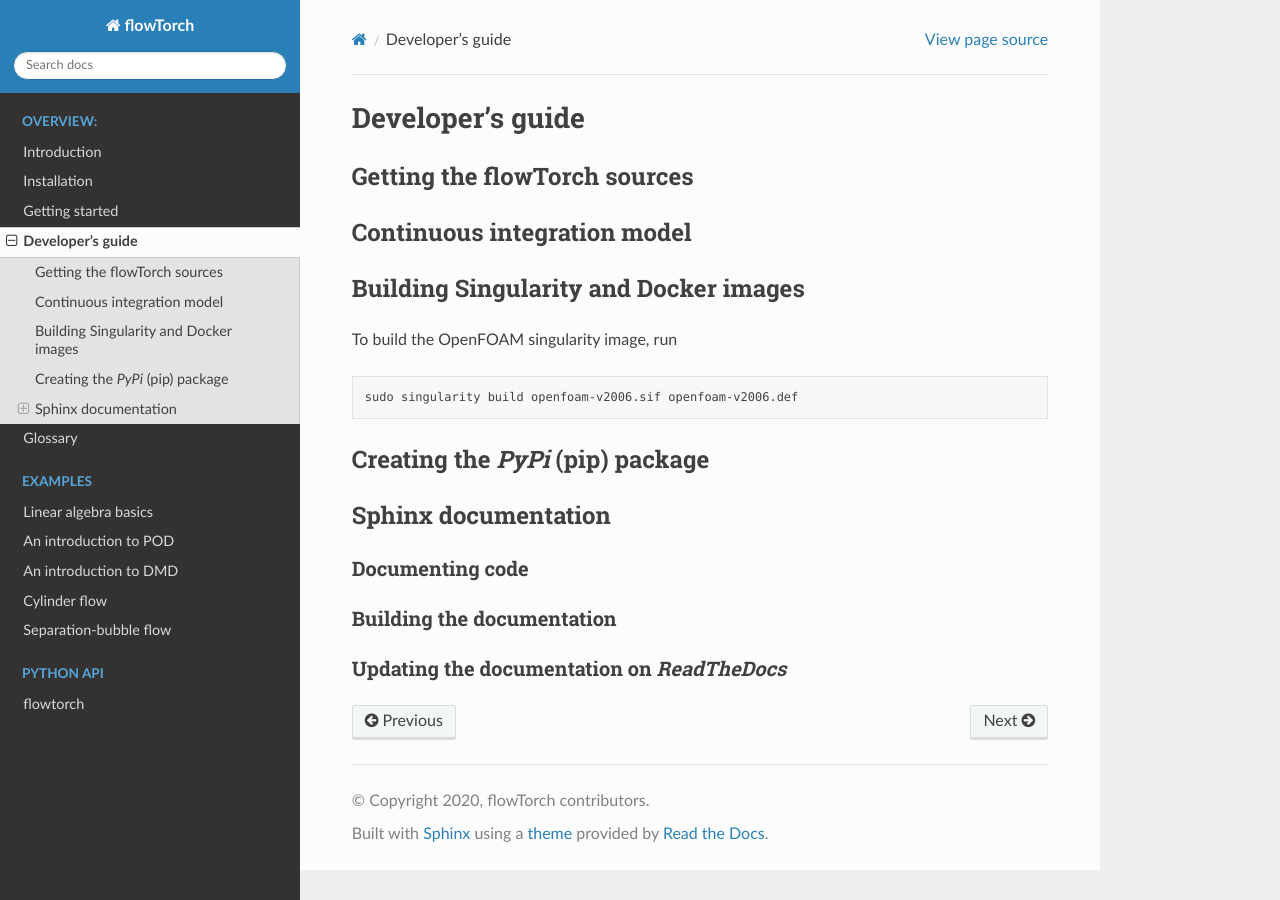
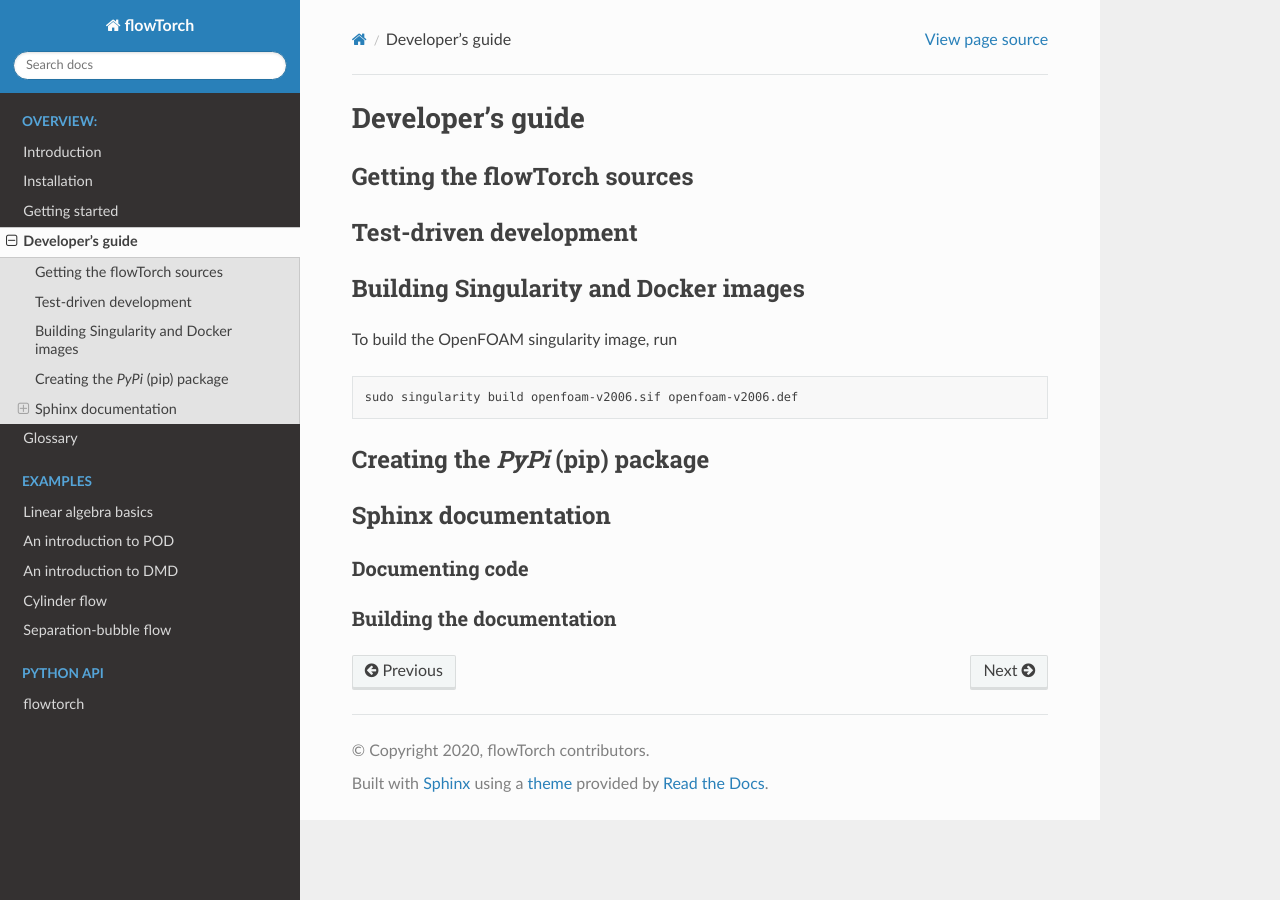
Before and after one commit to FlowModelingControl/flowtorch, a Sphinx documentation site: the page built from docs/source/overview/developers.rst, in a window 1280 px wide. Built offline with Sphinx 7.4.7 and the Read the Docs theme 2.0.0, drawn with Linux system fonts in a browser that asks for light colours.

Commit message:
Change headline in documentation.

```diff
--- a/docs/source/overview/developers.rst
+++ b/docs/source/overview/developers.rst
@@ -4,8 +4,8 @@ Developer's guide
 Getting the flowTorch sources
 -----------------------------
 
-Continuous integration model
-----------------------------
+Test-driven development
+-----------------------
 
 Building Singularity and Docker images
 --------------------------------------
@@ -28,6 +28,3 @@ Documenting code
 
 Building the documentation
 ~~~~~~~~~~~~~~~~~~~~~~~~~~
-
-Updating the documentation on *ReadTheDocs*
-~~~~~~~~~~~~~~~~~~~~~~~~~~~~~~~~~~~~~~~~~~~
```
